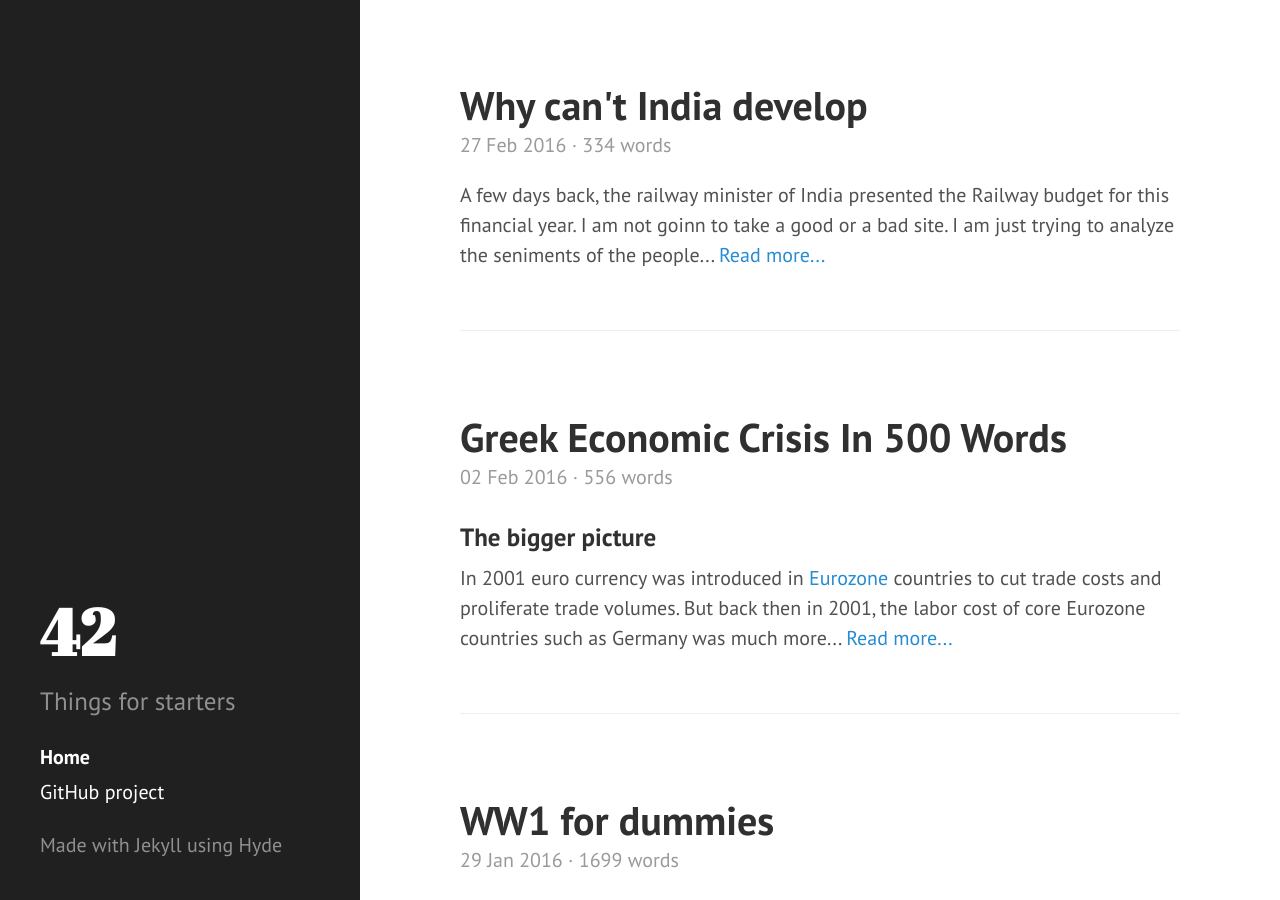
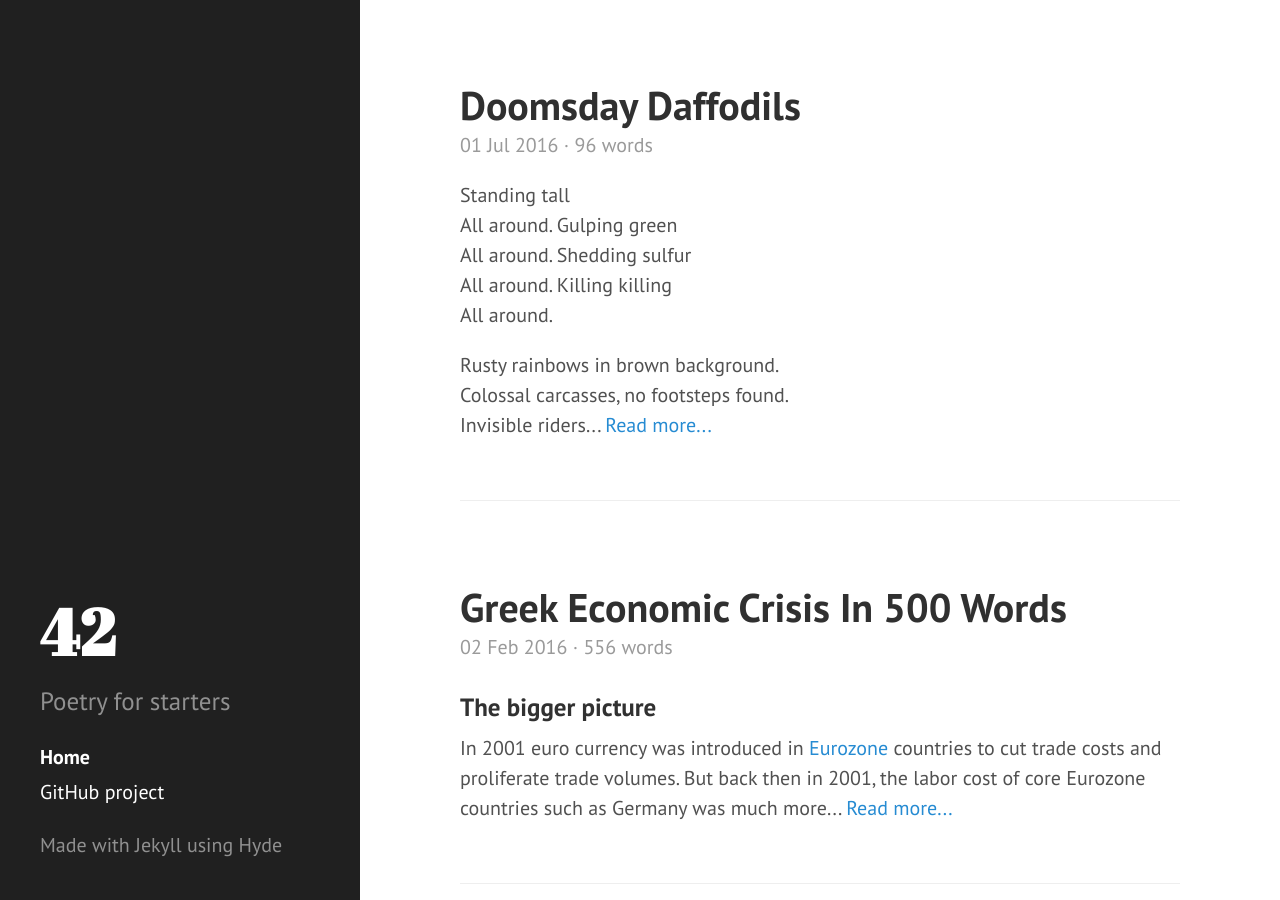
Before and after one commit to pratishgupta91/pratishgupta91.github.io, a Jekyll site: the page built from index.html, in a window 1280 px wide and 900 px high. Built offline with Jekyll 4.4.1, drawn with Linux system fonts in a browser that asks for light colours; Markdown is read by kramdown in place of the engine named in the settings; the list of posts is cut into pages by our own code.

Commit message:
Doomsday daffodils

```diff
--- a/_config.yml
+++ b/_config.yml
@@ -9,7 +9,7 @@ relative_permalinks: false
 # Setup
 title:            42
 tagline:          'A Jekyll theme'
-description:      'Things for starters'
+description:      'Poetry for starters'
 url:              http://hyde.getpoole.com
 baseurl:          /
 
--- a/_posts/2016-02-27-india-shining.markdown
+++ /dev/null
@@ -1,44 +0,0 @@
----
-layout: post
-title:  "Why can't India develop"
-date:   2016-02-27 10:56:44 +0530
-tags:   [Politics]
-comments: True
----
-
-A few days back, the railway minister of India presented the Railway budget for this financial year. I am not goinn to take a good or a bad site. I am just trying to analyze the seniments of the people and the political leaders. But before that, let's have a cursory look at the main points of the railway budget.
-
-* No hike in passenger fares.
-* Swacch Bharat: 17000 biotoilets and additional toilets in 475 stations before the close of this financial year.
-* Wifi at 100 stations this year and 400 stations next year.
-* All major stations to be brought under CCTV surveillance in a phased manner.
-* Cleaning of toilets by requests through SMS.
-* IRCTC to manage catering service in phased manner. Local cuisine of choice will be made available to passengers.
-* GPS-based digital display in coaches for showing upcoming stations.
-* Introduce bar-coded tickets on pilot basis to tackle menace of ticketless travel.
-* Overnight double-decker trains to be introduced on business travel routes.
-
-I thought of looking into the reactions that people are giving towards the budget. I started off with the sentiment analysis of #RailBudget2016 on twitter. It looked something like this.
-
-![Sentiment Analysis](/public/images/1.png "Sentiment Analysis")
-
-The sentiments reveal that most of the people are tending to like the post. Now let's have a look at what lawmakers have to say about the budget.
-
-Positive ones
-
-* It was a visionary budget, many steps laid out which will improve infrastructure
-* Nothing new in Rail Budget 2016, except for bio vacuum toilets, but I don't know how successful it will be
-* The Minister is trying to make Railways more popular by taking realistic measures
-* Under BJP, the Railway Ministry has derailed totally
-* It was overall a very good budget, will give this Railway Budget 9 out of 10 marks
-* We all were a bit mystified whether a budget was really presented or not
-* It is a very well thought out Railway Budget, makes clear its contribution to nation's economy
-
-
-[Eurozone]: https://en.wikipedia.org/wiki/Eurozone
-[labor costs]: (http://www.cbs.nl/en-GB/menu/themas/dossiers/conjunctuur/publicaties/artikelen/archief/2006/2006-11-28-f.htm)
-[Great Recession]: (https://en.wikipedia.org/wiki/Great_Recession)
-[Summer Olympics]: (http://www.bloomberg.com/bw/articles/2012-08-02/how-the-2004-olympics-triggered-greeces-decline)
-[drachma]: (https://en.wikipedia.org/wiki/Greek_drachma)
-[Troika]: (http://lexicon.ft.com/Term?term=troika)
-[177 percent of GDP]: (https://www.google.nl/publicdata/explore?ds=ds22a34krhq5p_&met_y=gd_pc_gdp&idim=country:el:tr:it&hl=en&dl=en)
--- /dev/null
+++ b/_posts/2016-07-01-Doomsday Dafodils.markdown
@@ -0,0 +1,29 @@
+---
+layout: post
+title:  "Doomsday Daffodils"
+date:   2016-07-01 10:56:44 +0530
+tags:   [Poerty, Philosophy]
+comments: True
+---
+
+Standing tall
+All around. Gulping green
+All around. Shedding sulfur
+All around. Killing killing
+All around.
+
+Rusty rainbows in brown background.
+Colossal carcasses, no footsteps found.
+Invisible riders on merry-go-round.
+No sound, no sound.
+
+Shiny stars standing far.
+Smelling poison from our evil cigar.
+No resurrection, only war.
+Red scar, red scar.
+
+Greedy Gods,
+We are. Ending races,
+We are. Making morgues,
+We are. Doomsday daffodils,
+We are.
```
Also changed, not shown: 3 other files.
